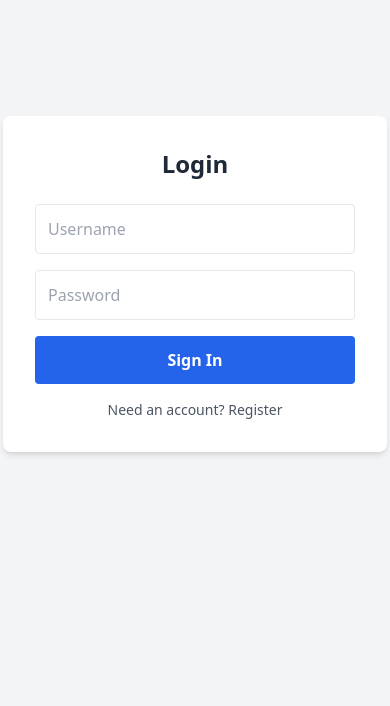
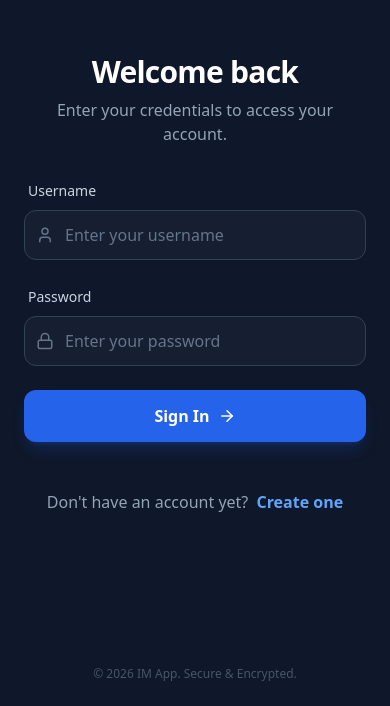
Before and after one commit to Yaaroosh/IM, a React app in the folder frontend/: page / in a window 390 px wide. Shown: the part 138-844 px from the top of the page. Built offline with nearby package versions, Linux system fonts and the light colour scheme; the HTML template or start-up script is replaced by a standard one.

Commit message:
Connected new Login design to App

```diff
--- a/frontend/src/App.jsx
+++ b/frontend/src/App.jsx
@@ -1,82 +1,19 @@
 import { useState } from "react";
-import axios from "axios";
 import Chat from "./components/Chat";
-import Login from "./components/Login"; // YAARA
+import Login from "./components/Login";
 
 function App() {
+  const [user, setUser] = useState(null); // המשתמש המחובר
 
-  const testNewLogin = new URLSearchParams(window.location.search).get("newLogin") === "1"; // YAARA
-  const [user, setUser] = useState(null); // המשתמש המחובר
-  const [username, setUsername] = useState("");
-  const [password, setPassword] = useState("");
-  const [isRegister, setIsRegister] = useState(false); // האם אנחנו במצב הרשמה?
-  const [error, setError] = useState("");
-
-  const handleAuth = async () => {
-    setError("");
-    const endpoint = isRegister ? "/register" : "/login";
-    try {
-      const res = await axios.post(`http://localhost:8000${endpoint}`, {
-        username,
-        password,
-      });
-      setUser(res.data); // שמירת המשתמש והעברה לצ'אט
-    } catch (err) {
-      setError(err.response?.data?.detail || "Authentication failed");
-    }
-  };
-
-  if (testNewLogin) {// BLOCK YAARA
-    return (
-      <div className="min-h-screen">
-        <Login />
-      </div>
-    );
-  } //END BLOCK YAARA
   return (
-    <div className="h-screen bg-gray-100 flex items-center justify-center font-sans">
+    <div className="h-screen w-full bg-[#0f172a] text-slate-200 font-sans overflow-hidden">
       {!user ? (
-        // --- מסך כניסה / הרשמה ---
-        <div className="bg-white p-8 rounded-lg shadow-md w-96">
-          <h2 className="text-2xl font-bold mb-6 text-center text-gray-800">
-            {isRegister ? "Register" : "Login"}
-          </h2>
-
-          <input
-            className="w-full border p-3 mb-4 rounded focus:outline-none focus:ring-2 focus:ring-blue-500"
-            placeholder="Username"
-            value={username}
-            onChange={(e) => setUsername(e.target.value)}
-          />
-          <input
-            className="w-full border p-3 mb-4 rounded focus:outline-none focus:ring-2 focus:ring-blue-500"
-            type="password"
-            placeholder="Password"
-            value={password}
-            onChange={(e) => setPassword(e.target.value)}
-          />
-
-          <button
-            onClick={handleAuth}
-            className="w-full bg-blue-600 text-white p-3 rounded font-semibold hover:bg-blue-700 transition"
-          >
-            {isRegister ? "Sign Up" : "Sign In"}
-          </button>
-
-          {error && <p className="text-red-500 text-center mt-4 text-sm">{error}</p>}
-
-          <p
-            className="text-center mt-4 text-sm text-gray-600 cursor-pointer hover:underline"
-            onClick={() => setIsRegister(!isRegister)}
-          >
-            {isRegister ? "Already have an account? Login" : "Need an account? Register"}
-          </p>
-        </div>
+        // --- מסך כניסה (החדש) ---
+        // אנחנו מעבירים לו פונקציה: "כשמישהו מתחבר בהצלחה, תעדכן את המשתמש פה למעלה"
+        <Login onLogin={(loggedInUser) => setUser(loggedInUser)} />
       ) : (
         // --- מסך הצ'אט ---
-        <div className="w-full h-full">
-            <Chat user={user} onLogout={() => setUser(null)} />
-        </div>
+        <Chat user={user} onLogout={() => setUser(null)} />
       )}
     </div>
   );
--- a/frontend/src/components/Login.jsx
+++ b/frontend/src/components/Login.jsx
@@ -1,160 +1,150 @@
-import { useMemo, useState } from "react";
+import { useState } from "react";
 import axios from "axios";
+import { User, Lock, ArrowRight, MessageSquare, Loader2 } from "lucide-react";
 
-function Login() {
+function Login({ onLogin }) {
+  const [isRegistering, setIsRegistering] = useState(false);
   const [username, setUsername] = useState("");
   const [password, setPassword] = useState("");
-  const [status, setStatus] = useState({ type: "", text: "" }); // type: "success" | "error" | ""
+  const [error, setError] = useState("");
   const [loading, setLoading] = useState(false);
-  const [showPassword, setShowPassword] = useState(false);
 
-  const canSubmit = useMemo(
-    () => username.trim().length >= 2 && password.length >= 4 && !loading,
-    [username, password, loading]
-  );
+  const handleSubmit = async (e) => {
+    e.preventDefault();
+    setError("");
+    setLoading(true);
 
-  const handleLogin = async (e) => {
-    e?.preventDefault();
-    if (!canSubmit) return;
-
-    setLoading(true);
-    setStatus({ type: "", text: "" });
+    const endpoint = isRegistering ? "register" : "login";
 
     try {
-      const res = await axios.post("http://localhost:8000/login", {
-        username: username.trim(),
+      const res = await axios.post(`http://localhost:8000/${endpoint}`, {
+        username,
         password,
       });
-
-      setStatus({ type: "success", text: `Welcome back, ${res.data.username} 👋` });
+      onLogin(res.data);
     } catch (err) {
-      const msg =
-        err?.response?.data?.detail ||
-        err?.response?.data?.message ||
-        "Login failed. Please check your credentials.";
-      setStatus({ type: "error", text: msg });
+      setError(err.response?.data?.detail || "Something went wrong. Please try again.");
     } finally {
       setLoading(false);
     }
   };
 
   return (
-    <div className="min-h-screen w-full bg-slate-900 flex items-center justify-center px-4">
+    <div className="min-h-screen w-full flex bg-[#0f172a] text-slate-200 font-sans">
 
-      <div className="w-full max-w-md">
-        {/* Card */}
-        <div className="relative overflow-hidden rounded-2xl bg-white/15 backdrop-blur-xl border border-white/20 shadow-2xl">
-          {/* Top accent */}
-          <div className="h-1.5 bg-gradient-to-r from-white/70 via-white/30 to-white/70" />
+      {/* צד שמאל - ויזואלי (מוסתר במובייל) */}
+      <div className="hidden lg:flex flex-1 bg-gradient-to-br from-blue-900 to-slate-900 items-center justify-center relative overflow-hidden">
+        <div className="absolute top-0 left-0 w-full h-full bg-[url('https://grainy-gradients.vercel.app/noise.svg')] opacity-20"></div>
+        <div className="relative z-10 text-center px-10">
+            <div className="w-24 h-24 bg-blue-600 rounded-2xl flex items-center justify-center mx-auto mb-8 shadow-2xl shadow-blue-500/30 rotate-3 transform hover:rotate-6 transition duration-500">
+                <MessageSquare size={48} className="text-white" />
+            </div>
+            <h1 className="text-5xl font-bold text-white mb-6 leading-tight">Connect with<br/>Your Friends.</h1>
+            <p className="text-blue-200 text-lg max-w-md mx-auto leading-relaxed">
+                Secure, fast, and real-time messaging designed for you. Join our community today and start chatting properly.
+            </p>
+        </div>
 
-          <div className="p-6 sm:p-8">
-            {/* Brand */}
-            <div className="flex items-center justify-center gap-3 mb-6">
+        {/* עיגולי רקע לקישוט */}
+        <div className="absolute -bottom-24 -left-24 w-64 h-64 bg-blue-600 rounded-full blur-[100px] opacity-20"></div>
+        <div className="absolute top-24 right-24 w-48 h-48 bg-purple-600 rounded-full blur-[80px] opacity-20"></div>
+      </div>
 
-              <div className="text-center">
-                <h1 className="text-2xl font-semibold text-white leading-tight">
-                  Chatty
-                </h1>
-                <p className="text-white/80 text-sm">
-                  a chat app for chatty people
+      {/* צד ימין - הטופס */}
+      <div className="flex-1 flex items-center justify-center p-6 md:p-12 relative">
+        <div className="w-full max-w-md space-y-8">
+            <div className="text-center lg:text-left">
+                <h2 className="text-3xl font-bold text-white tracking-tight">
+                    {isRegistering ? "Create an account" : "Welcome back"}
+                </h2>
+                <p className="mt-2 text-slate-400">
+                    {isRegistering ? "Please fill in your details to sign up." : "Enter your credentials to access your account."}
                 </p>
-              </div>
             </div>
 
-            <h2 className="text-white text-lg font-semibold mb-1">Login</h2>
-            <p className="text-white/75 text-sm mb-6">
-              Sign in to start chatting!
-            </p>
+            <form onSubmit={handleSubmit} className="space-y-6 mt-8">
+                {/* שדה שם משתמש */}
+                <div className="space-y-2">
+                    <label className="text-sm font-medium text-slate-300 ml-1">Username</label>
+                    <div className="relative group">
+                        <div className="absolute inset-y-0 left-0 pl-3 flex items-center pointer-events-none text-slate-500 group-focus-within:text-blue-500 transition-colors">
+                            <User size={18} />
+                        </div>
+                        <input
+                            type="text"
+                            required
+                            className="block w-full pl-10 pr-3 py-3 bg-slate-800/50 border border-slate-700 rounded-xl focus:ring-2 focus:ring-blue-500 focus:border-transparent placeholder-slate-500 text-white transition-all outline-none"
+                            placeholder="Enter your username"
+                            value={username}
+                            onChange={(e) => setUsername(e.target.value)}
+                        />
+                    </div>
+                </div>
 
-            <form onSubmit={handleLogin} className="space-y-4">
-              {/* Username */}
-              <div>
-                <label className="block text-sm text-white/80 mb-1">
-                  Username
-                </label>
-                <input
-                  className="w-full rounded-xl bg-white/20 border border-white/25 px-4 py-3 text-white placeholder:text-white/60 outline-none focus:ring-2 focus:ring-white/50 focus:border-white/40 transition"
-                  placeholder="Enter your username"
-                  value={username}
-                  onChange={(e) => setUsername(e.target.value)}
-                  autoComplete="username"
-                />
-              </div>
+                {/* שדה סיסמה */}
+                <div className="space-y-2">
+                    <label className="text-sm font-medium text-slate-300 ml-1">Password</label>
+                    <div className="relative group">
+                        <div className="absolute inset-y-0 left-0 pl-3 flex items-center pointer-events-none text-slate-500 group-focus-within:text-blue-500 transition-colors">
+                            <Lock size={18} />
+                        </div>
+                        <input
+                            type="password"
+                            required
+                            className="block w-full pl-10 pr-3 py-3 bg-slate-800/50 border border-slate-700 rounded-xl focus:ring-2 focus:ring-blue-500 focus:border-transparent placeholder-slate-500 text-white transition-all outline-none"
+                            placeholder="Enter your password"
+                            value={password}
+                            onChange={(e) => setPassword(e.target.value)}
+                        />
+                    </div>
+                </div>
 
-              {/* Password */}
-              <div>
-                <label className="block text-sm text-white/80 mb-1">
-                  Password
-                </label>
-                <div className="relative">
-                  <input
-                    className="w-full rounded-xl bg-white/20 border border-white/25 px-4 py-3 pr-12 text-white placeholder:text-white/60 outline-none focus:ring-2 focus:ring-white/50 focus:border-white/40 transition"
-                    type={showPassword ? "text" : "password"}
-                    placeholder="Enter your password"
-                    value={password}
-                    onChange={(e) => setPassword(e.target.value)}
-                    autoComplete="current-password"
-                  />
-                  <button
-                    type="button"
-                    onClick={() => setShowPassword((v) => !v)}
-                    className="absolute inset-y-0 right-2 my-2 px-3 rounded-lg text-xs font-medium text-white/80 hover:text-white hover:bg-white/10 transition"
-                    aria-label={showPassword ? "Hide password" : "Show password"}
-                  >
-                    {showPassword ? "Hide" : "Show"}
-                  </button>
-                </div>
-              </div>
+                {/* הודעת שגיאה */}
+                {error && (
+                    <div className="p-3 rounded-lg bg-red-500/10 border border-red-500/20 text-red-400 text-sm flex items-center gap-2">
+                         <span className="w-1.5 h-1.5 rounded-full bg-red-500 inline-block"></span>
+                         {error}
+                    </div>
+                )}
 
-              {/* Status message */}
-              {status.text && (
-                <div
-                  className={[
-                    "rounded-xl px-4 py-3 text-sm border",
-                    status.type === "success"
-                      ? "bg-emerald-500/15 text-emerald-100 border-emerald-300/30"
-                      : "bg-rose-500/15 text-rose-100 border-rose-300/30",
-                  ].join(" ")}
+                {/* כפתור שליחה */}
+                <button
+                    type="submit"
+                    disabled={loading}
+                    className="w-full flex items-center justify-center gap-2 bg-blue-600 hover:bg-blue-500 text-white py-3.5 px-4 rounded-xl font-semibold transition-all shadow-lg shadow-blue-600/20 active:scale-[0.98] disabled:opacity-70 disabled:cursor-not-allowed"
                 >
-                  {status.text}
-                </div>
-              )}
+                    {loading ? (
+                        <Loader2 size={20} className="animate-spin" />
+                    ) : (
+                        <>
+                            {isRegistering ? "Sign Up" : "Sign In"}
+                            <ArrowRight size={18} />
+                        </>
+                    )}
+                </button>
+            </form>
 
-              {/* Button */}
-              <button
-                type="submit"
-                disabled={!canSubmit}
-                className={[
-                  "w-full rounded-xl py-3 font-semibold shadow-lg transition",
-                  "bg-white text-indigo-700 hover:bg-white/95",
-                  "disabled:opacity-60 disabled:cursor-not-allowed",
-                ].join(" ")}
-              >
-                {loading ? "Logging in..." : "Login"}
-              </button>
-
-              {/* Small footer */}
-              <div className="flex items-center justify-between text-xs text-white/75 pt-2">
-                <button
-                  type="button"
-                  className="hover:text-white transition"
-                  onClick={() =>
-                    setStatus({
-                      type: "error",
-                      text: "Forgot password flow not implemented yet.",
-                    })
-                  }
-                >
-                  Forgot password?
-                </button>
-
-              </div>
-            </form>
-          </div>
+            {/* מעבר בין התחברות להרשמה */}
+            <div className="text-center pt-4">
+                <p className="text-slate-400">
+                    {isRegistering ? "Already have an account?" : "Don't have an account yet?"}{" "}
+                    <button
+                        onClick={() => {
+                            setIsRegistering(!isRegistering);
+                            setError("");
+                        }}
+                        className="text-blue-400 hover:text-blue-300 font-semibold hover:underline transition-all ml-1"
+                    >
+                        {isRegistering ? "Log in" : "Create one"}
+                    </button>
+                </p>
+            </div>
         </div>
 
-        {/* Bottom note */}
-
+        {/* קרדיט קטן למטה */}
+        <div className="absolute bottom-6 text-slate-600 text-xs">
+            &copy; 2026 IM App. Secure & Encrypted.
+        </div>
       </div>
     </div>
   );
```
